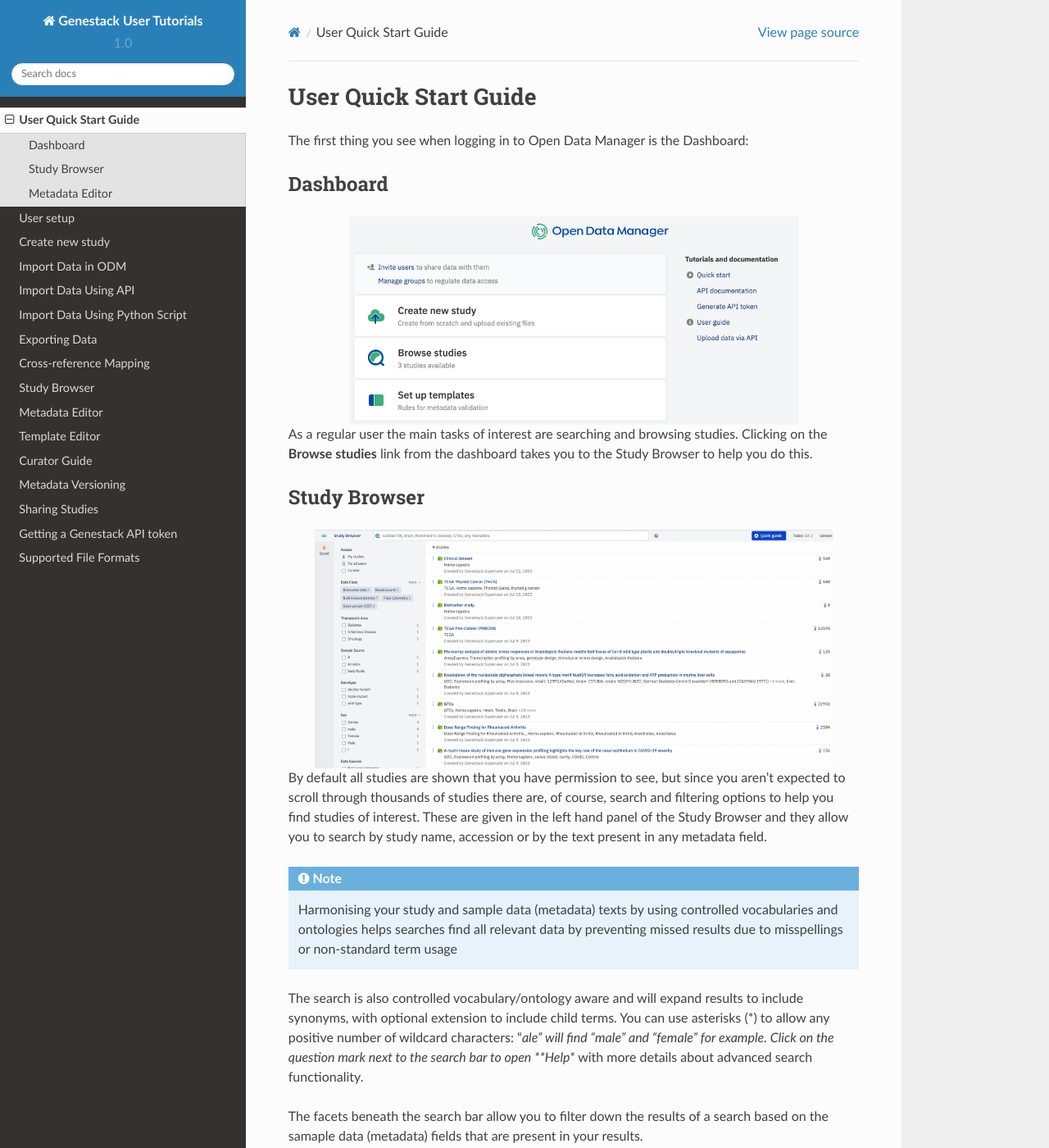
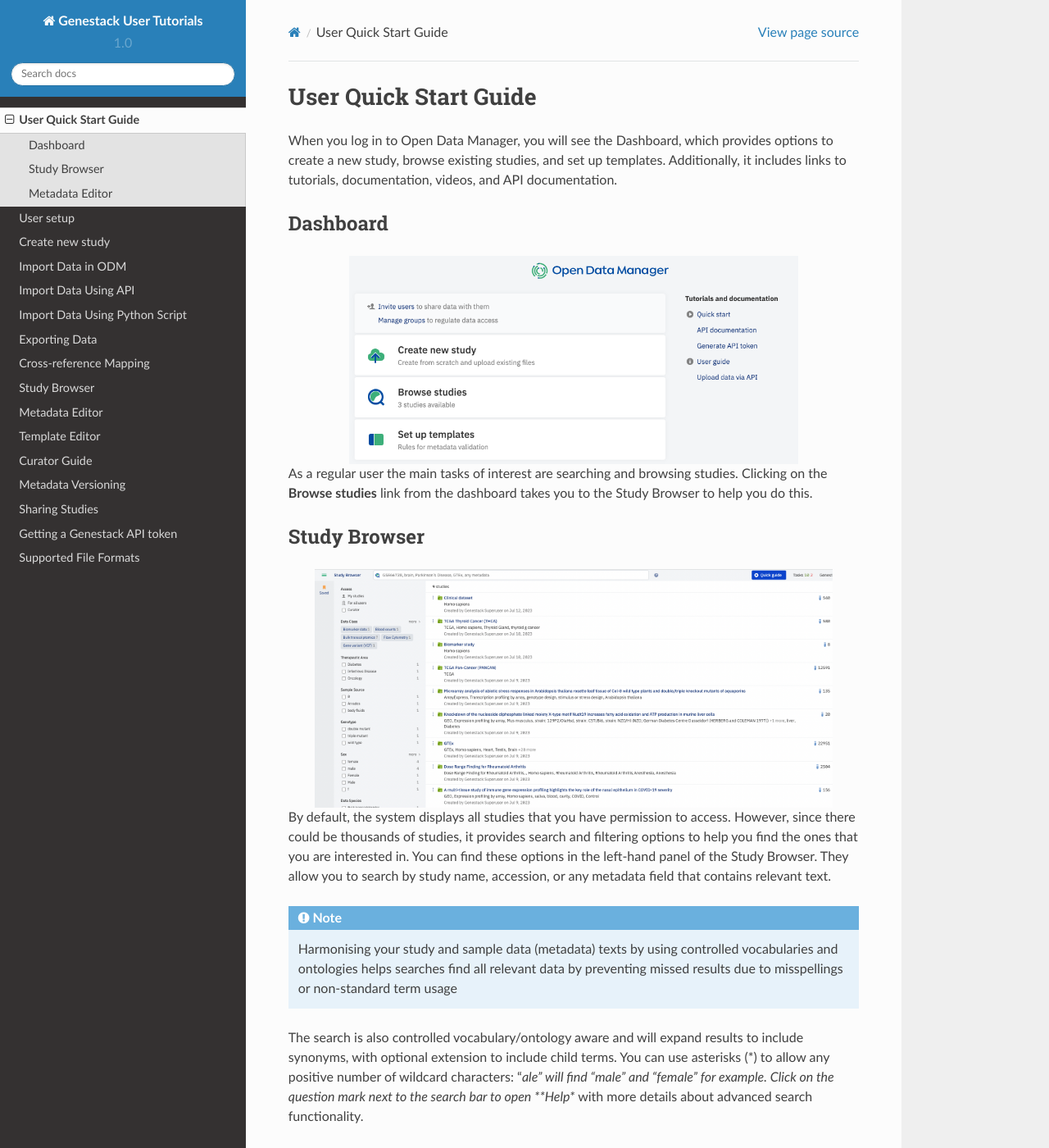
Before and after one commit to genestack/user-guide, a Sphinx documentation site: the page built from source/doc-odm-user-guide/quickstart_user.rst, in a window 1280 px wide and 1400 px high. Shown: the whole window at 82% size. Built offline with Sphinx 7.4.7 and the Read the Docs theme 2.0.0, drawn with Linux system fonts in a browser that asks for light colours; pages that are not in the unit, such as notebooks, are missing from menus.

Commit message:
Update quickstart_user.rst
Testing an approach and updating documentation for 1.58 Release

```diff
--- a/source/doc-odm-user-guide/quickstart_user.rst
+++ b/source/doc-odm-user-guide/quickstart_user.rst
@@ -1,7 +1,7 @@
 User Quick Start Guide
 ++++++++++++++++++++++
 
-The first thing you see when logging in to Open Data Manager is the Dashboard:
+When you log in to Open Data Manager, you will see the Dashboard, which provides options to create a new study, browse existing studies, and set up templates. Additionally, it includes links to tutorials, documentation, videos, and API documentation.
 
 
 Dashboard
@@ -21,10 +21,10 @@
    :scale: 35 %
    :align: center
 
-By default all studies are shown that you have permission to see, but since you aren't expected to scroll through
-thousands of studies there are, of course, search and filtering options to help you find studies of interest.
-These are given in the left hand panel of the Study Browser and they allow you to search by study name, accession or
-by the text present in any metadata field.
+By default, the system displays all studies that you have permission to access.
+However, since there could be thousands of studies, it provides search and filtering options to help you find the ones that you are interested in.
+You can find these options in the left-hand panel of the Study Browser.
+They allow you to search by study name, accession, or any metadata field that contains relevant text.
 
 .. note:: Harmonising your study and sample data (metadata) texts by using controlled vocabularies and ontologies helps searches find all relevant data by preventing missed results due to misspellings or non-standard term usage
 
```
